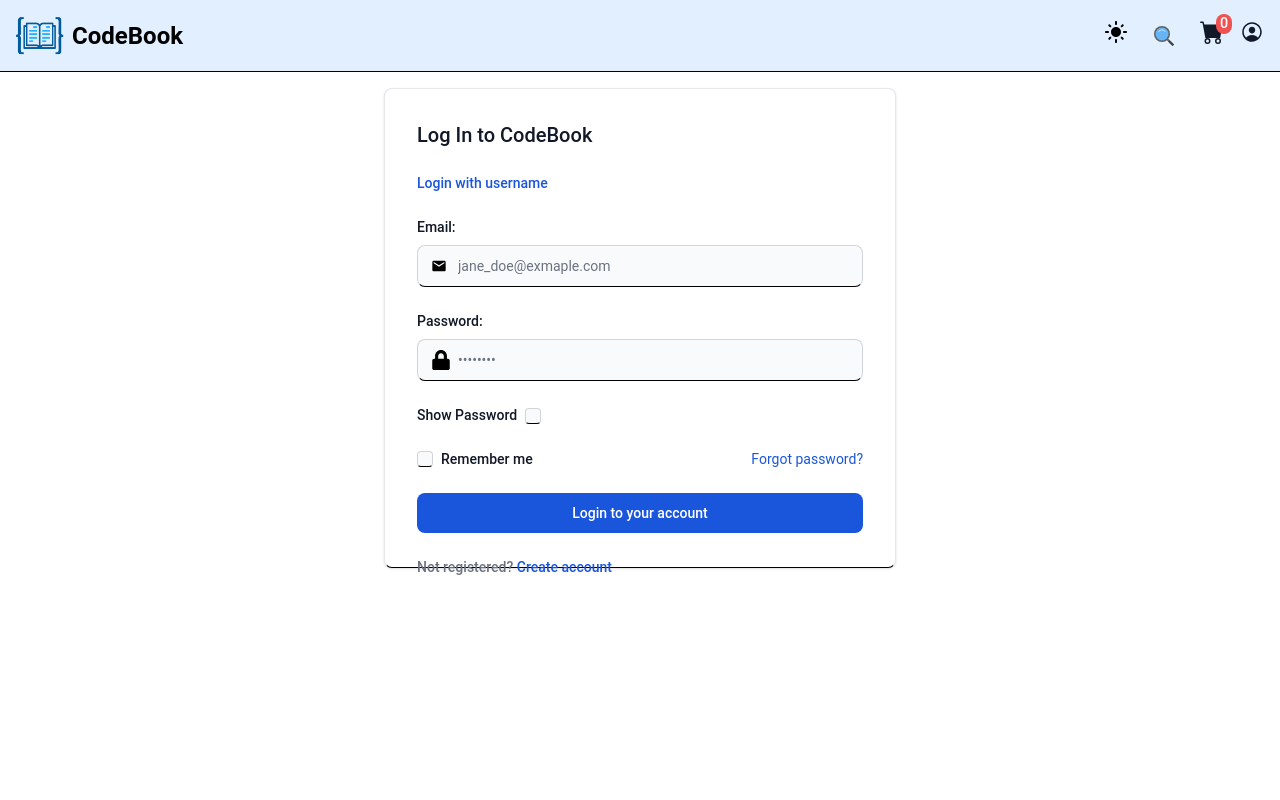
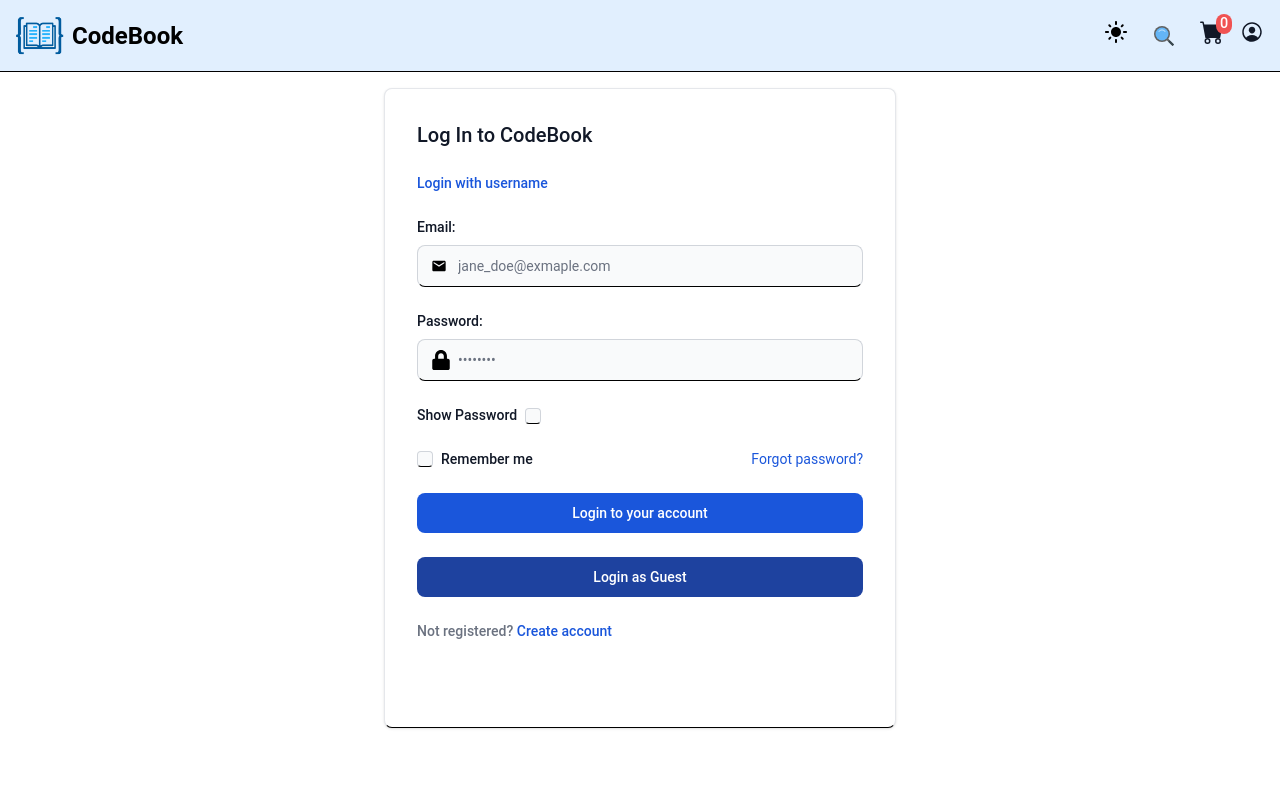
Before and after one commit to bahdiotech/codeBook, a React (Create React App) app: page /Login in a window 1280 px wide. Shown: the top 800 px of the page. Built offline with nearby package versions, Linux system fonts and the light colour scheme.

Commit message:
login as guest

```diff
--- a/data/db.json
+++ b/data/db.json
@@ -409,9 +409,9 @@
     },
     {
       "email": "abidex139@gmail.com",
-      "password": "$2a$10$TwCoqGY4mkzAU7/0o4y9NurdDtiNWAf0ezXdMJKwKsYyrQGhU2c5q",
-      "name": "bardi bard",
-      "username": "abidex139@gmail.com",
+      "password": "$2a$10$mtmXc2hI3yZf38gHnASuOuio4WRwHEeGBX1zxY3S0dLQJeMGk9BAm",
+      "name": "Adeniran Gbohunmi Abraham",
+      "username": "bardiotech",
       "id": 2
     }
   ]
--- a/src/pages/Login.js
+++ b/src/pages/Login.js
@@ -15,11 +15,11 @@ export const Login = () => {
 
 
   useEffect(() => {
-   if( checkbox ) {
-    setType("text")
-   } else {
-    setType('password')
-   }
+    if (checkbox) {
+      setType("text")
+    } else {
+      setType('password')
+    }
   }, [checkbox])
 
 
@@ -52,14 +52,40 @@ export const Login = () => {
       !data.accessToken && setMessage(data);
     }
     catch (error) {
-      toast.error((error.message === "Bad Request" && 'User Not Found'), { closeButton: true, position: "bottom-center" });
+      toast.error((error.message === "Bad Request" ? 'User Not Found' : error.message), { closeButton: true, position: "bottom-center" });
     }
   }
+    async function handleLoginGuest(e){
 
+      try {
+        email.current.value = 'abidex139@gmail.com'
+        password.current.value = '07033485812'
+
+        const authDetail = {
+          email: email.current.value,
+          password: password.current.value,
+          username: "null" || username.current.value,
+        };
+        const data = await login(authDetail);
+
+        data.accessToken && navigate("/products");
+        !data.accessToken && toast.error(data);
+        data.accessToken &&
+          toast.success("Login Success", {
+            closeButton: false,
+            position: "top-center",
+          });
+        !data.accessToken && setError(true);
+        !data.accessToken && setMessage(data);
+      } catch (error) {
+        toast.error((error.message === "Bad Request" ? 'User Not Found' : error.message), { closeButton: true, position: "bottom-center" });
+      }
+
+    }
 
   return (
     <div className="flex  justify-center h-screen">
-      <div className="w-full  h880:mt-20 h880:min-h-[40rem] max-w-lg max-h-[30rem] my-4 p-3 bg-white border  border-gray-200 rounded-lg shadow sm:p-6 md:p-8 dark:bg-gray-800 dark:border-gray-700">
+      <div className="w-full  h880:mt-20 h880:min-h-[40rem] max-w-lg max-h-[40rem] my-4 p-3 bg-white border  border-gray-200 rounded-lg shadow sm:p-6 md:p-8 dark:bg-gray-800 dark:border-gray-700">
         <form className="space-y-6 h880:space-y-10 " onSubmit={handleLogin}>
           <h5 className="text-xl font-medium text-gray-900 dark:text-white">
             Log In to CodeBook
@@ -165,7 +191,7 @@ export const Login = () => {
               <label className="mr-2 ">Show Password</label>
               <input
                 className="w-4 h-4 border border-gray-300 rounded bg-gray-50 focus:ring-3 focus:ring-blue-300 dark:bg-gray-700 dark:border-gray-600 dark:focus:ring-blue-600 dark:ring-offset-gray-800 dark:focus:ring-offset-gray-800"
-               type="checkbox" id="checkbox" onChange={() => setCheckbox(!checkbox)} checked={checkbox} />
+                type="checkbox" id="checkbox" onChange={() => setCheckbox(!checkbox)} checked={checkbox} />
             </div>
           </div>
           <div className="flex items-start">
@@ -198,6 +224,13 @@ export const Login = () => {
           >
             Login to your account
           </button>
+          <button
+            type="submit"
+            onClick={handleLoginGuest}
+            className="w-full text-white bg-blue-800 hover:bg-blue-900 focus:ring-4 focus:outline-none focus:ring-blue-300 font-medium rounded-lg text-sm px-5 py-2.5 text-center dark:bg-blue-700 dark:hover:bg-blue-800 dark:focus:ring-blue-800"
+          >
+            Login as Guest
+          </button>
           <div className="text-sm font-medium text-gray-500 dark:text-gray-300">
             Not registered?{" "}
             <Link
--- a/src/services/authService.js
+++ b/src/services/authService.js
@@ -8,7 +8,7 @@ export async function login(authDetail) {
   };
 
   const response = await fetch(`${process.env.REACT_APP_HOST}/login`, requestOption);
-  console.log(response)
+
   if (!response.ok) {
     throw { message: response.statusText, status: response.status } // eslint-disable-line
   }
@@ -35,6 +35,7 @@ export async function register(authDetail) {
   const response = await fetch(`${process.env.REACT_APP_HOST}/register`, requestOption);
   if (!response.ok) {
     throw { message: response.statusText, status: response.status } // eslint-disable-line
+
   }
   const data = await response.json();
 
```
